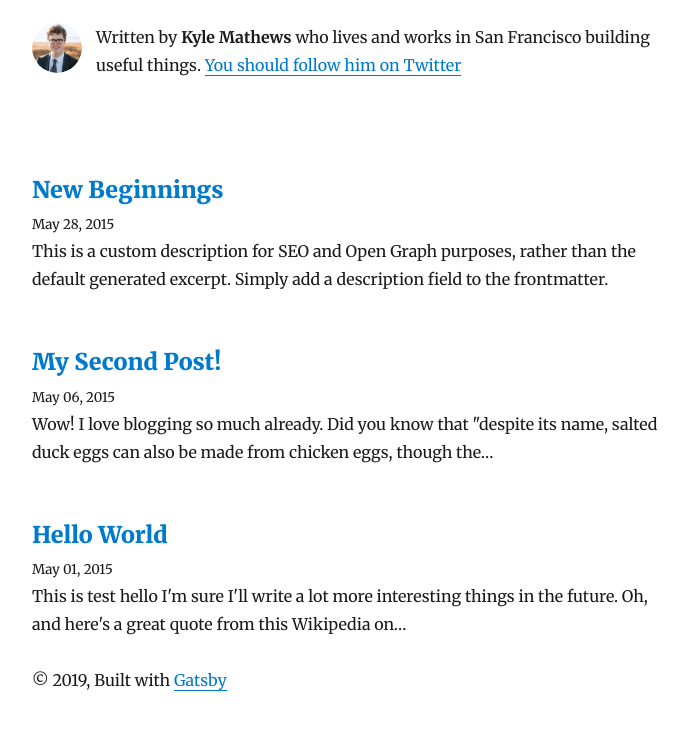
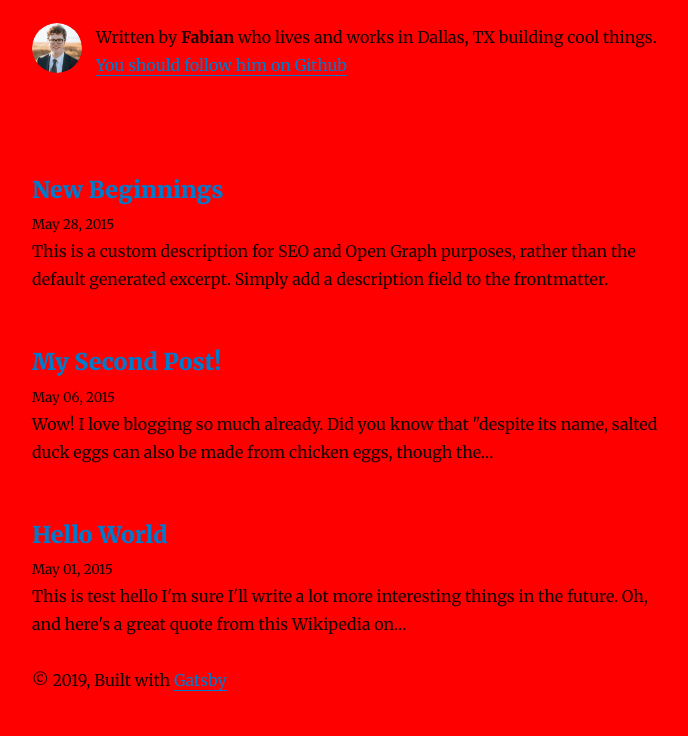
Before and after one commit to tunahorse/AnkerReviews.com, a Gatsby site: page / in a window 1280 px wide. Shown: the part 201-937 px from the top of the page, without its empty margins (293-981 px from the left). Built offline with nearby package versions, Linux system fonts and the light colour scheme; Gatsby itself is replaced by a stand-in of ours; some packages are replaced by stand-ins of ours.

Commit message:
css testing

```diff
--- a/gatsby-config.js
+++ b/gatsby-config.js
@@ -1,7 +1,7 @@
 module.exports = {
   siteMetadata: {
     title: `Gatsby Starter Blog`,
-    author: `Kyle Mathews`,
+    author: `Fabian`,
     description: `A starter blog demonstrating what Gatsby can do.`,
     siteUrl: `https://gatsby-starter-blog-demo.netlify.com/`,
     social: {
--- a/src/components/bio.js
+++ b/src/components/bio.js
@@ -54,11 +54,10 @@ const Bio = () => {
         }}
       />
       <p>
-        Written by <strong>{author}</strong> who lives and works in San
-        Francisco building useful things.
+        Written by <strong>{author}</strong> who lives and works in Dallas, TX building cool things.
         {` `}
-        <a href={`https://twitter.com/${social.twitter}`}>
-          You should follow him on Twitter
+        <a href={`https://github.com/thetrebelcc`}>
+          You should follow him on Github
         </a>
       </p>
     </div>
--- a/src/components/layout.js
+++ b/src/components/layout.js
@@ -1,5 +1,6 @@
 import React from "react"
 import { Link } from "gatsby"
+import "/Users/fabiananguiano/Desktop/AnkerReviews.com/src/styles/global.css"
 
 import { rhythm, scale } from "../utils/typography"
 
@@ -16,6 +17,8 @@ class Layout extends React.Component {
             ...scale(1.5),
             marginBottom: rhythm(1.5),
             marginTop: 0,
+
+
           }}
         >
           <Link
--- /dev/null
+++ b/src/styles/global.css
@@ -0,0 +1,3 @@
+html {
+  background-color:red;
+}
```
